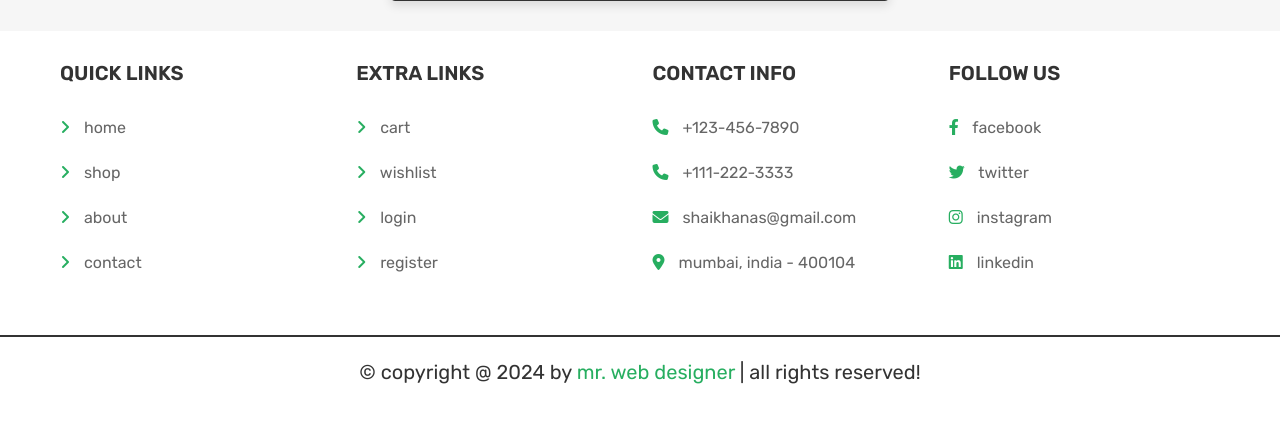
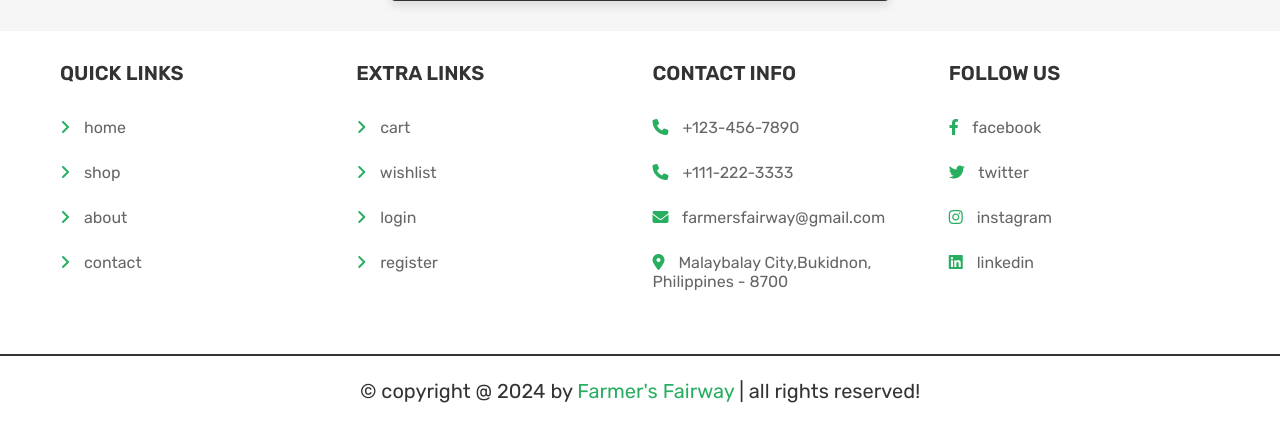
Before and after one commit to Javier-Ian/Farmers-Fairway, a PHP site: page /cart.php in a window 1280 px wide. Shown: the part 501-932 px from the top of the page. Before the commit the page ends 885 px from the top, so only its background shows below. Run offline with PHP 8.4, Linux system fonts and the light colour scheme; the visitor is signed in with stand-in values (Sample User, id 1); data that the repository does not hold is empty; some libraries are stand-ins or nearby versions.

Commit message:
footer changes

```diff
--- a/footer.php
+++ b/footer.php
@@ -22,8 +22,8 @@
          <h3>contact info</h3>
          <p> <i class="fas fa-phone"></i> +123-456-7890 </p>
          <p> <i class="fas fa-phone"></i> +111-222-3333 </p>
-         <p> <i class="fas fa-envelope"></i> shaikhanas@gmail.com </p>
-         <p> <i class="fas fa-map-marker-alt"></i> mumbai, india - 400104 </p>
+         <p> <i class="fas fa-envelope"></i> farmersfairway@gmail.com </p>
+         <p> <i class="fas fa-map-marker-alt"></i> Malaybalay City,Bukidnon, Philippines - 8700 </p>
       </div>
 
       <div class="box">
@@ -36,6 +36,6 @@
 
    </section>
 
-   <p class="credit"> &copy; copyright @ <?= date('Y'); ?> by <span>mr. web designer</span> | all rights reserved! </p>
+   <p class="credit"> &copy; copyright @ <?= date('Y'); ?> by <span>Farmer's Fairway</span> | all rights reserved! </p>
 
 </footer>
```
